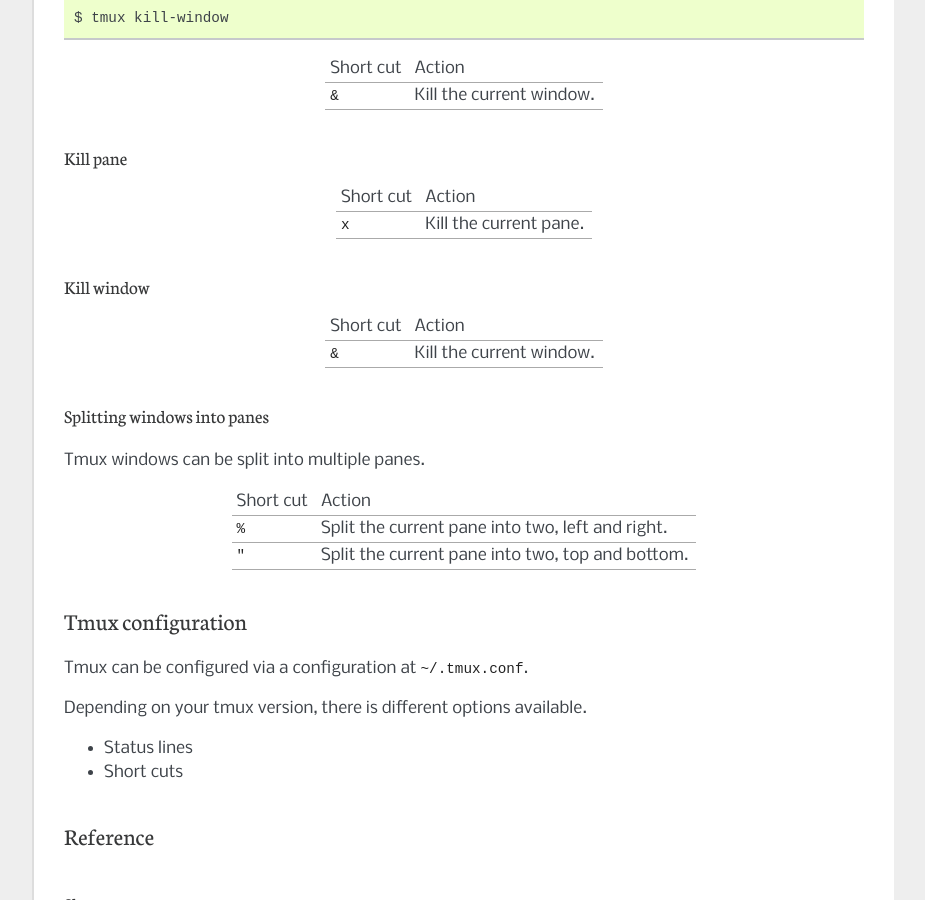
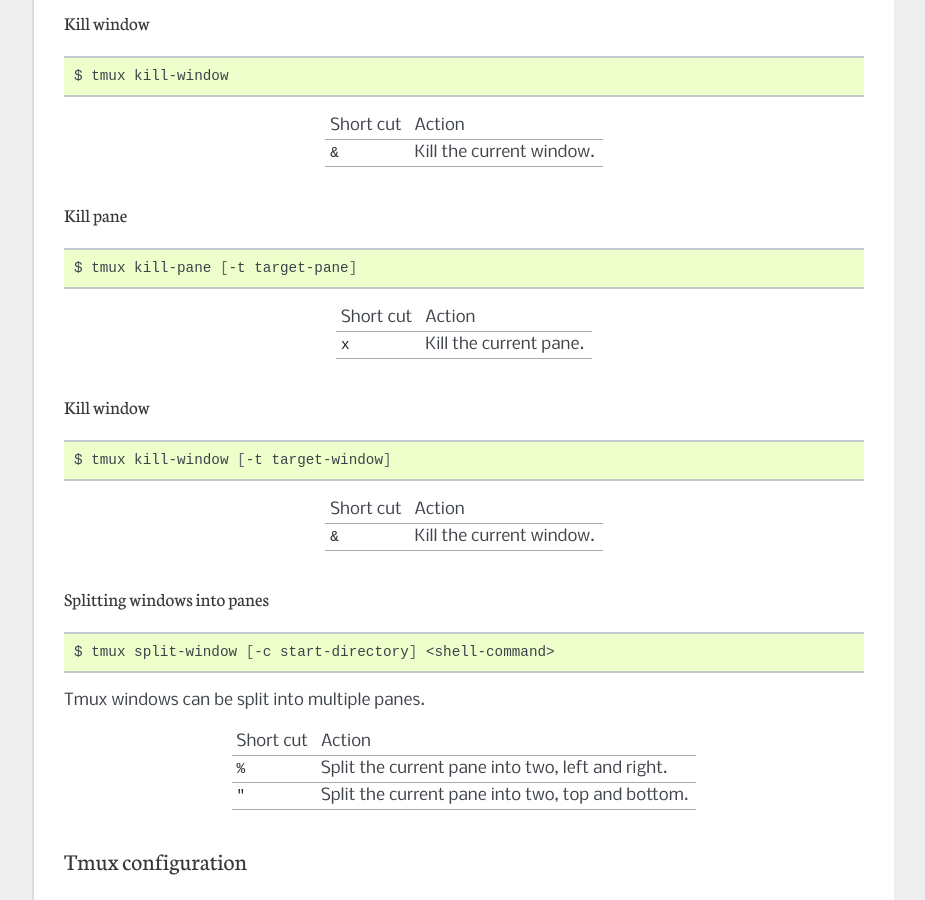
Before and after one commit to tmux-python/tmuxp, a Sphinx documentation site: the page built from doc/about_tmux.rst, in a window 1280 px wide and 900 px high, scrolled down 6289 px. Shown: the whole window, without its empty margins (198-1123 px from the left). Built offline with Sphinx 7.4.7, drawn with Linux system fonts in a browser that asks for light colours.

Commit message:
docs: about tmux

```diff
--- a/doc/about_tmux.rst
+++ b/doc/about_tmux.rst
@@ -338,6 +338,10 @@
 
 By number
 
+.. code-block:: bash
+
+    $ tmux select-window
+
 Next
 
 .. code-block:: bash
@@ -446,6 +450,10 @@
 Kill pane
 ---------
 
+.. code-block:: bash
+
+    $ tmux kill-pane [-t target-pane]
+
 ===================   ====================================================
 Short cut             Action
 -------------------   ----------------------------------------------------
@@ -455,6 +463,10 @@
 Kill window
 -----------
 
+.. code-block:: bash
+
+    $ tmux kill-window [-t target-window]
+
 ===================   ====================================================
 Short cut             Action
 -------------------   ----------------------------------------------------
@@ -463,6 +475,10 @@
 
 Splitting windows into panes
 ----------------------------
+
+.. code-block:: bash
+
+    $ tmux split-window [-c start-directory] <shell-command>
 
 Tmux windows can be split into multiple panes.
 
```
